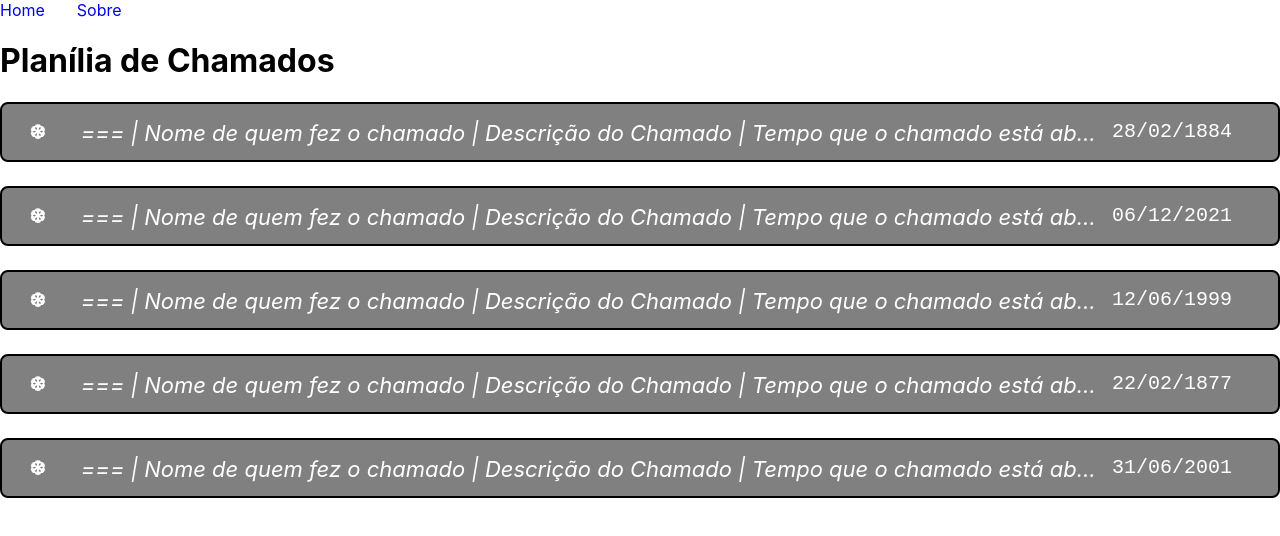
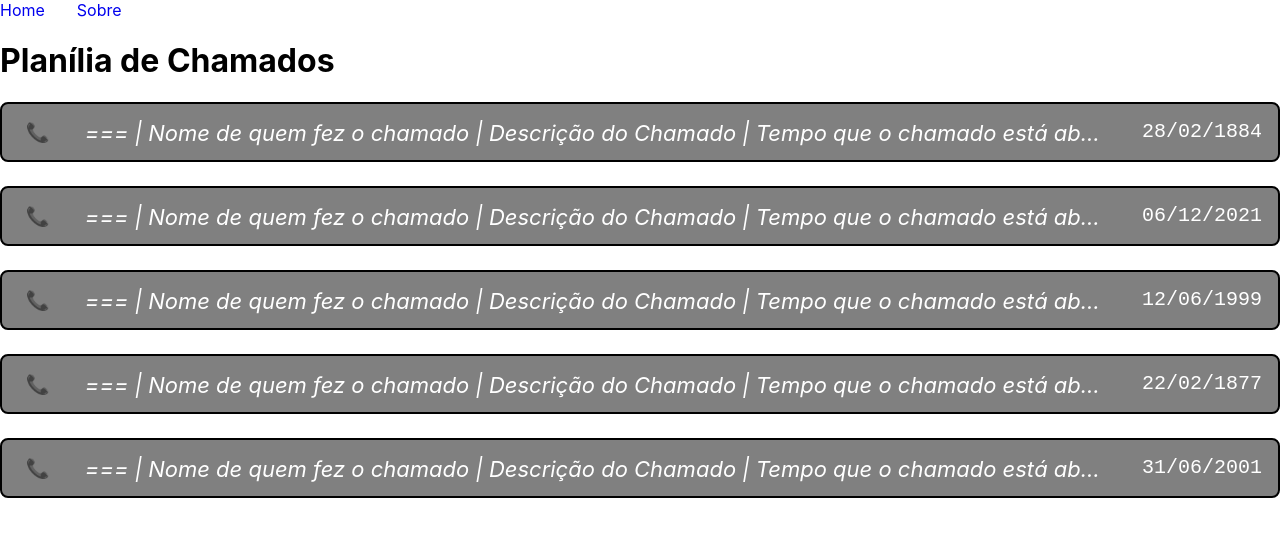
Before and after one commit to gvfirmeza/react, a React (Create React App) app in the folder react-app/: page /sobre in a window 1280 px wide. Shown: the top 536 px of the page. Built offline with nearby package versions, Linux system fonts and the light colour scheme.

Commit message:
estilizando

```diff
--- a/react-app/src/components/Cartao/style.js
+++ b/react-app/src/components/Cartao/style.js
@@ -17,7 +17,7 @@ const Container = styled.div `
 `;
 
 const Simbolo = styled.span `
-    padding-left: 0.6em;
+    padding-left: 0.4em;
     margin-right: 1em;
     font-size: larger;
     font-weight: bolder;
@@ -40,7 +40,7 @@ const Momento = styled.span `
     font-family: monospace;
     display: flex;
     align-items: center;
-    margin-right: 1.5em;
+    padding-left: 1em;
 
 `;
 
--- a/react-app/src/pages/App.jsx
+++ b/react-app/src/pages/App.jsx
@@ -1,12 +1,13 @@
 import logo from './tubarao.png';
 import Menu from '../components/Menu/Menu';
+import { Titulo } from "./style.js";
 
 function App() {
   return (
     <div className="App">
       <Menu />
       <header className="App-header">
-        <h2>TUBARÃO DOENTE</h2>
+        <Titulo>TUBARÃO DOENTE</Titulo>
         <img src={logo} className="App-logo" alt="logo" />
       </header>
     </div>
--- a/react-app/src/pages/Sobre.jsx
+++ b/react-app/src/pages/Sobre.jsx
@@ -7,23 +7,23 @@ const Sobre = () => (
     <Menu />
     <h1>Planília de Chamados</h1>
     <Cartao
-        simb={"❆"}
+        simb={"📞"}
         data={"28/02/1884"}
     />
     <Cartao
-        simb={"❆"}
+        simb={"📞"}
         data={"06/12/2021"}
     />
     <Cartao
-        simb={"❆"}
+        simb={"📞"}
         data={"12/06/1999"}
     />
     <Cartao
-        simb={"❆"}
+        simb={"📞"}
         data={"22/02/1877"}
     />
     <Cartao
-        simb={"❆"}
+        simb={"📞"}
         data={"31/06/2001"}
     />
     </>
--- /dev/null
+++ b/react-app/src/pages/style.js
@@ -0,0 +1,8 @@
+import styled from "styled-components";
+
+const Titulo = styled.h2 `
+    color: purple;
+    font-size: 32px;
+`;
+
+export {Titulo};
```
